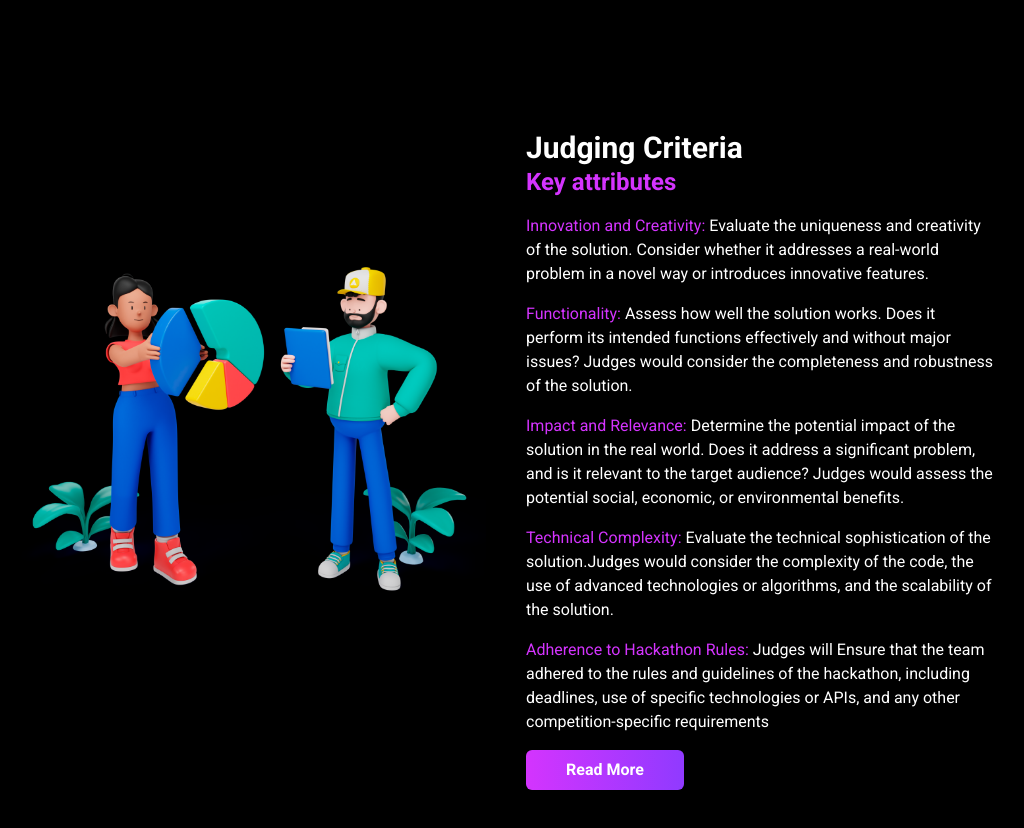
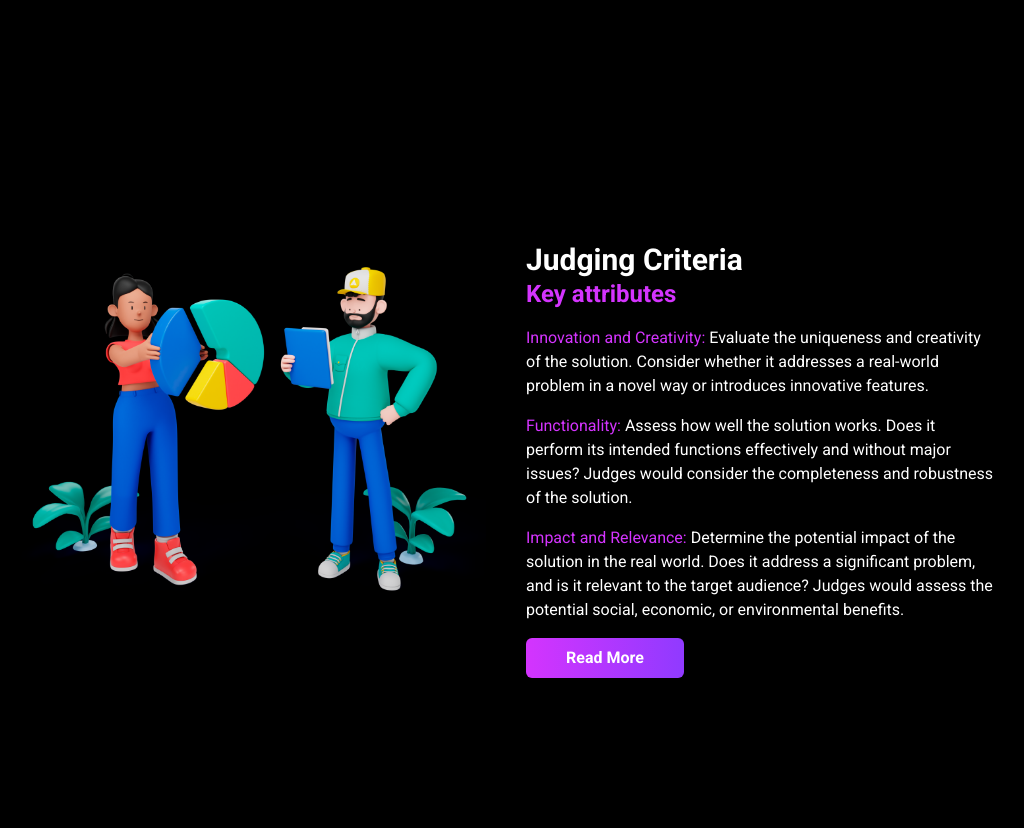
Before and after one commit to Ighenri/GetLinkedTech, a React (Create React App) app: page / in a window 1280 px wide. Shown: the part 2340-3168 px from the top of the page, without its empty margins (134-1158 px from the left). Built offline with nearby package versions, Linux system fonts and the light colour scheme.

Commit message:
readmore btn functioning

```diff
--- a/src/Components/Criteria.js
+++ b/src/Components/Criteria.js
@@ -1,4 +1,4 @@
-import React from 'react'
+import React, { useState } from 'react'
 import criteria from "../Assets/Imgs/criteria.png"
 
 function Criteria() {
@@ -33,6 +33,16 @@ function Criteria() {
       },
     ];
 
+    const intialValue = 3;
+
+    const [currentValue, setCurrentValue] = useState(intialValue)
+
+    const displayValue = criteriaoption.slice(0, currentValue)
+
+    const readMoreHandlers = () => {
+      setCurrentValue(currentValue + 3);
+    }
+
   return (
     <section className="container flex flex-col md:flex-row justify-evenly items-center min-h-screen text-white mx-auto w-[90%] ">
       <div className="Rules w-[80%] mx-auto md:w-1/2 md:mr-10">
@@ -43,14 +53,17 @@ function Criteria() {
         <h5 className=" text-light-purple font-bold md:text-2xl mb-4">
           Key attributes
         </h5>
-        {criteriaoption.map((data) => (
+        {displayValue.map((data) => (
           <p className="mb-4 text-sm md:text-base">
             <span className=" text-light-purple">{data.main}</span> {""}
             {data.option}
           </p>
         ))}
 
-        <button className="px-8 mt-6 md:mt-0 md:px-10 py-2 rounded-md text-center font-bold bg-gradient-to-r from-light-purple to-linear  hover:bg-gradient-to-r hover:from-linear to hover:to-black hover:border hover:border-white">
+        <button
+          onClick={readMoreHandlers}
+          className="px-8 mt-6 md:mt-0 md:px-10 py-2 rounded-md text-center font-bold bg-gradient-to-r from-light-purple to-linear  hover:bg-gradient-to-r hover:from-linear to hover:to-black hover:border hover:border-white"
+        >
           Read More
         </button>
       </div>
```
